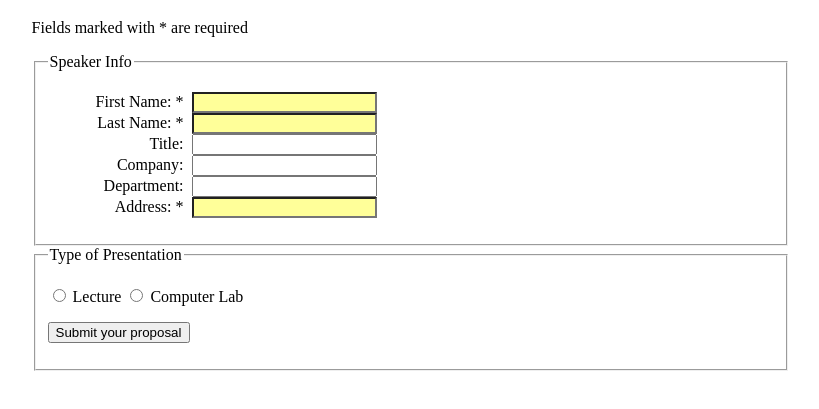
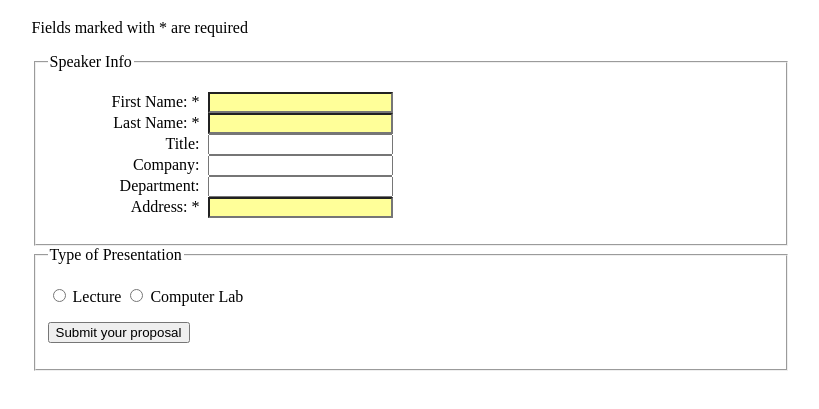
Before and after one commit to JacksonLee45/ATLS3150, a plain HTML site: page hw11/form-exercise1(one)/form-exercise1(one).html in a window 1280 px wide. Shown: the part 69-478 px from the top of the page, without its empty margins (27-846 px from the left). Drawn offline with Linux system fonts and the light colour scheme.

Commit message:
Update form.css

```diff
--- a/hw11/form-exercise1(one)/form.css
+++ b/hw11/form-exercise1(one)/form.css
@@ -16,7 +16,7 @@ div#formcol1 {
 
 label {
 	margin-right: .3em;
-	width: 6em;  /* Changed it to 5.5 to accomodate both the fields and the radio buttons */
+	width: 7em;  /* changed it to 7 to accomodate the github preview formatting  */
 	display: inline-block;
 	text-align: right;
 }
```
